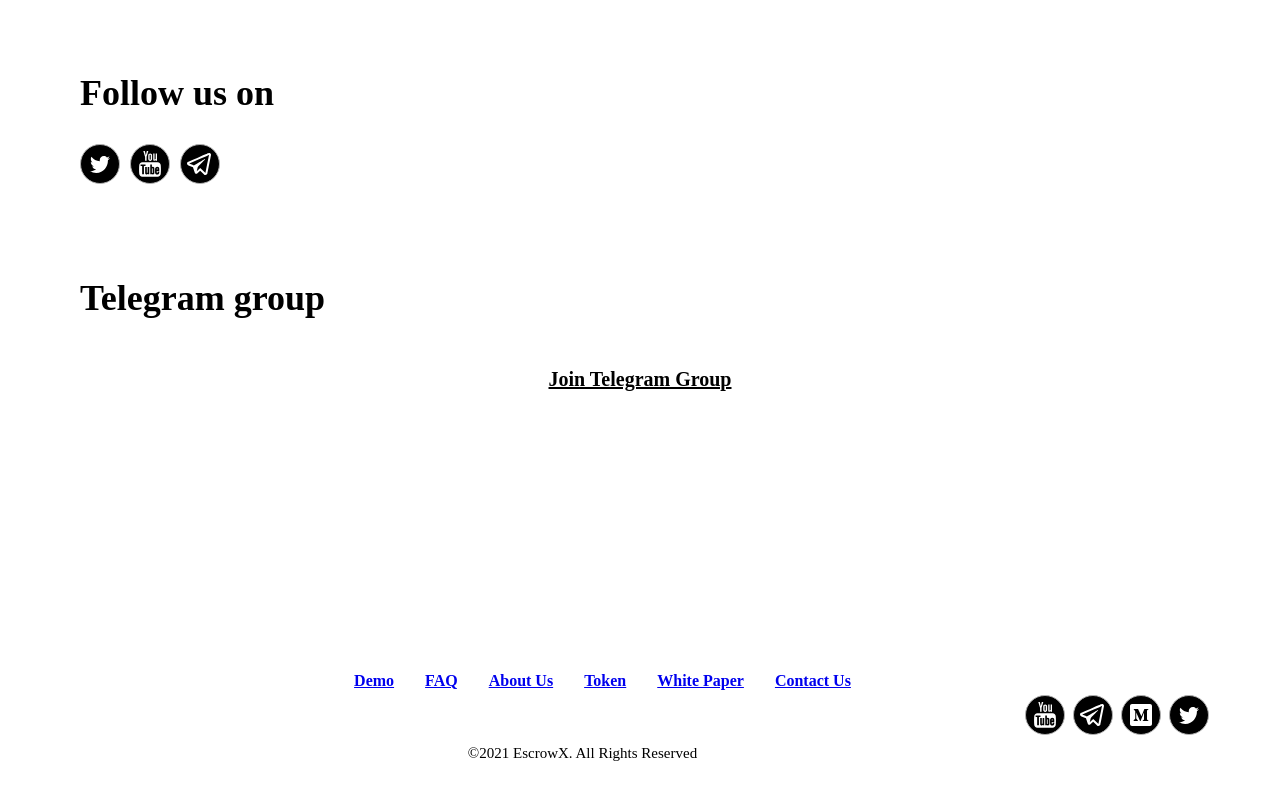
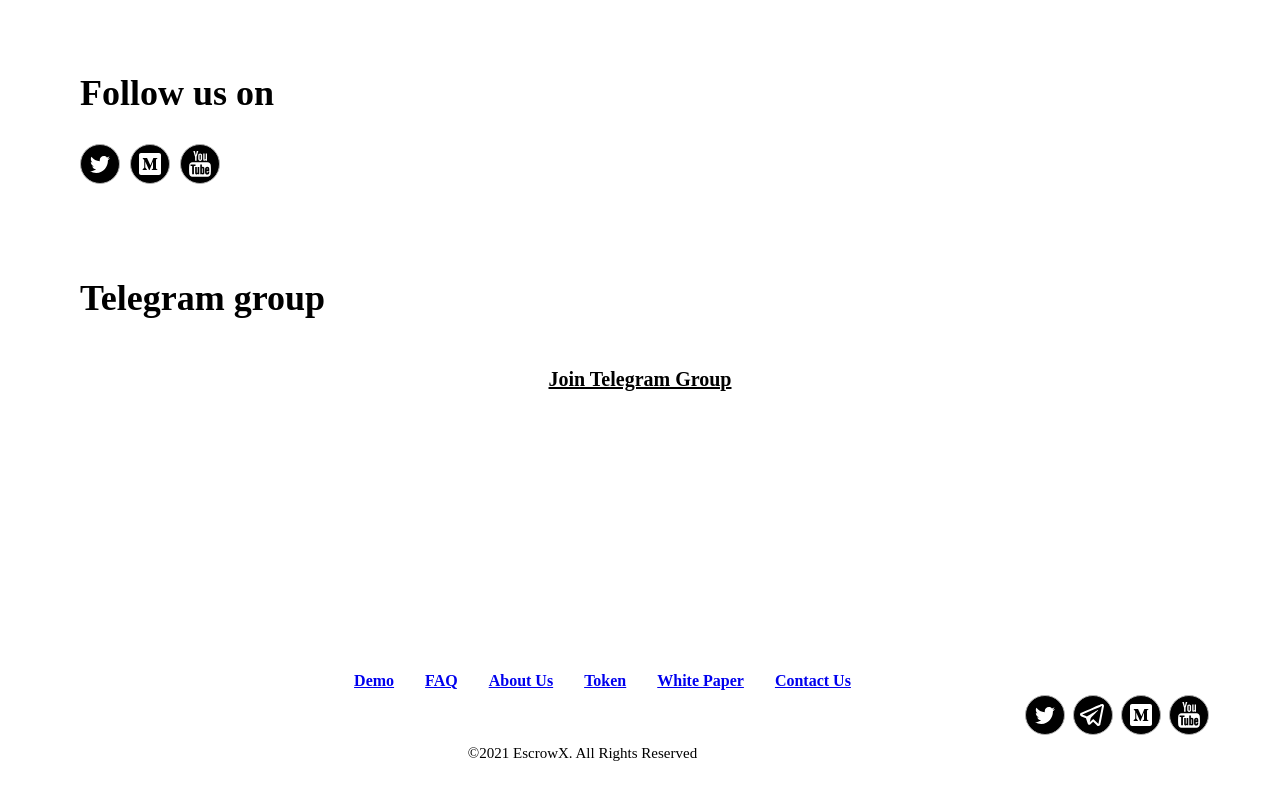
Before and after one commit to EscrowX/landing-page, a React (Create React App) app: page /contact in a window 1280 px wide. Shown: the part 1271-2071 px from the top of the page. Built offline with nearby package versions, Linux system fonts and the light colour scheme; no server answers; the HTML template or start-up script is replaced by a standard one.

Commit message:
some small changes

```diff
--- a/src/lib/components/Footer.js
+++ b/src/lib/components/Footer.js
@@ -68,17 +68,17 @@ export const Footer = () => {
 					<p className={copyright}>©2021 EscrowX. All Rights Reserved</p>
 				</div>
 				<div className={socialLinks}>
-					<a className={socialLink} href="https://www.youtube.com/channel/UCpEFAQXdK6_SFqJjZlwTR7g">
-						<img src={youtube} alt="EscrowX YouTube" />
+					<a className={socialLink} href="https://twitter.com/escrow_x">
+						<img src={twitter} alt="EscrowX Twitter" />
 					</a>
 					<a className={socialLink} href="https://t.me/escrowx_announcements">
 						<img src={telegram} alt="EscrowX Announcements" />
 					</a>
-					<a className={socialLink} href="#">
+					<a className={socialLink} href="https://escrowx.medium.com/">
 						<img src={medium} alt="EscrowX Medium" />
 					</a>
-					<a className={socialLink} href="https://twitter.com/escrow_x">
-						<img src={twitter} alt="EscrowX Twitter" />
+					<a className={socialLink} href="https://www.youtube.com/channel/UCpEFAQXdK6_SFqJjZlwTR7g">
+						<img src={youtube} alt="EscrowX YouTube" />
 					</a>
 				</div>
 			</div>
--- a/src/pages/Contact/components/Info.js
+++ b/src/pages/Contact/components/Info.js
@@ -4,6 +4,7 @@ import polishFlag from "../../../assets/icons-poland.svg";
 import twitterIcon from "../../../assets/icons-twitter.svg";
 import telegramIcon from "../../../assets/icons-telegram.svg";
 import youtubeIcon from "../../../assets/icons-youtube.svg";
+import mediumIcon from "../../../assets/icons-medium.svg";
 
 export const Info = () => {
 	const {
@@ -39,18 +40,18 @@ export const Info = () => {
 						<img src={twitterIcon} />
 					</a>
 					<a
+						href="https://escrowx.medium.com/"
+						target="_blank"
+						rel="noreferrer"
+					>
+						<img src={mediumIcon} />
+					</a>
+					<a
 						href="https://www.youtube.com/channel/UCpEFAQXdK6_SFqJjZlwTR7g"
 						target="_blank"
 						rel="noreferrer"
 					>
 						<img src={youtubeIcon} />
-					</a>
-					<a
-						href="https://t.me/escrowx_announcements"
-						target="_blank"
-						rel="noreferrer"
-					>
-						<img src={telegramIcon} />
 					</a>
 				</div>
 			</div>
--- a/src/pages/Token/components/TokenInfo.js
+++ b/src/pages/Token/components/TokenInfo.js
@@ -8,7 +8,7 @@ export const TokenInfo = () => {
 			<div className={container}>
 				<h2 className={title}>Token</h2>
 				<div className={TBAsection}>
-					<p className={TBAtext}>To be announced. Details coming soon</p>
+					<p className={TBAtext}>To be announced. Details coming soon...</p>
 				</div>
 			</div>
 		</section>
--- a/src/pages/WhitePaper/components/WhitePaperForm.js
+++ b/src/pages/WhitePaper/components/WhitePaperForm.js
@@ -33,7 +33,7 @@ export const WhitePaperForm = () => {
 				<Input
 					onChange={handleChange}
 					name="fullName"
-					label="First and Last Name"
+					label="Your Name:"
 				/>
 				<Button
 					onClick={(e) => handleSubmit(e)}
```
